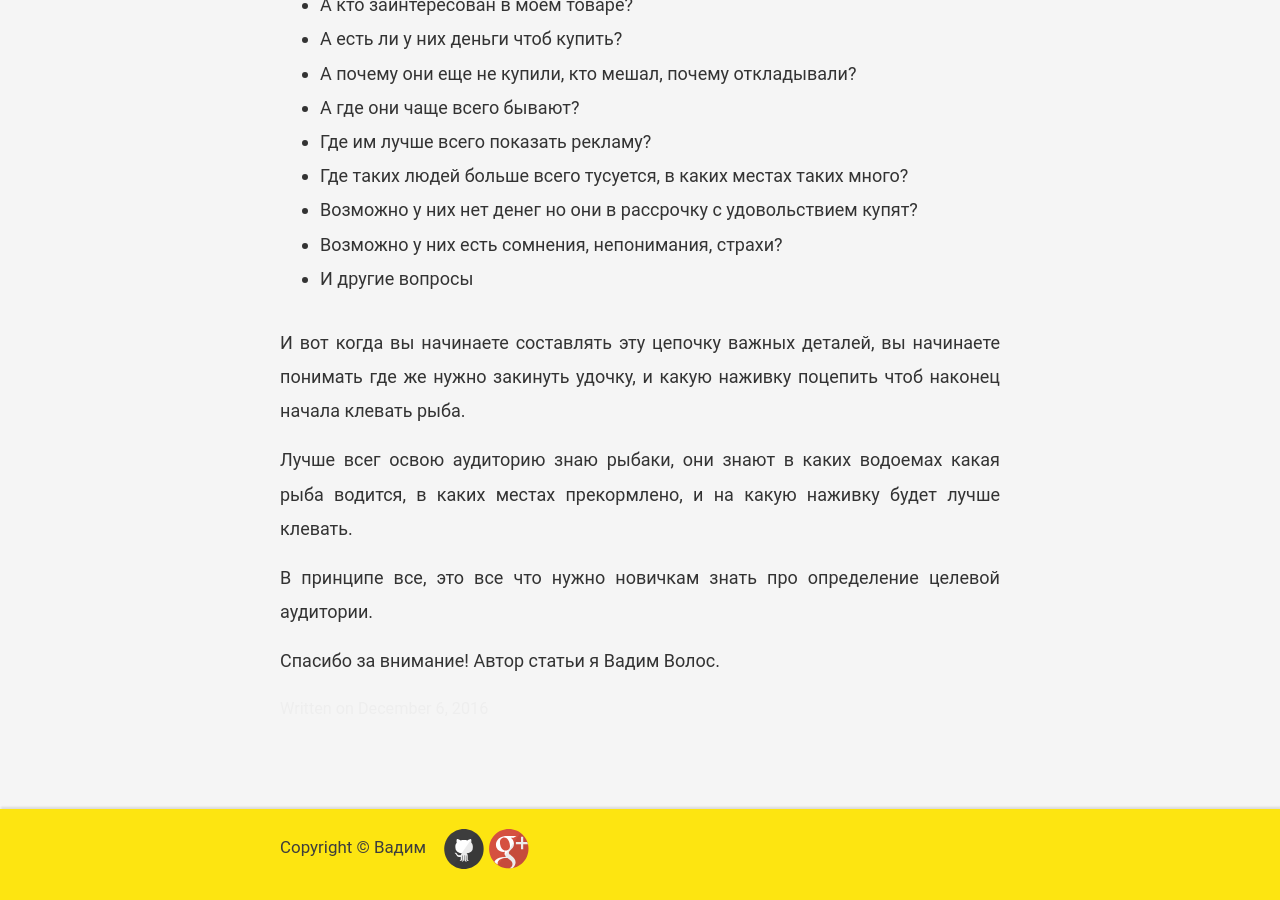
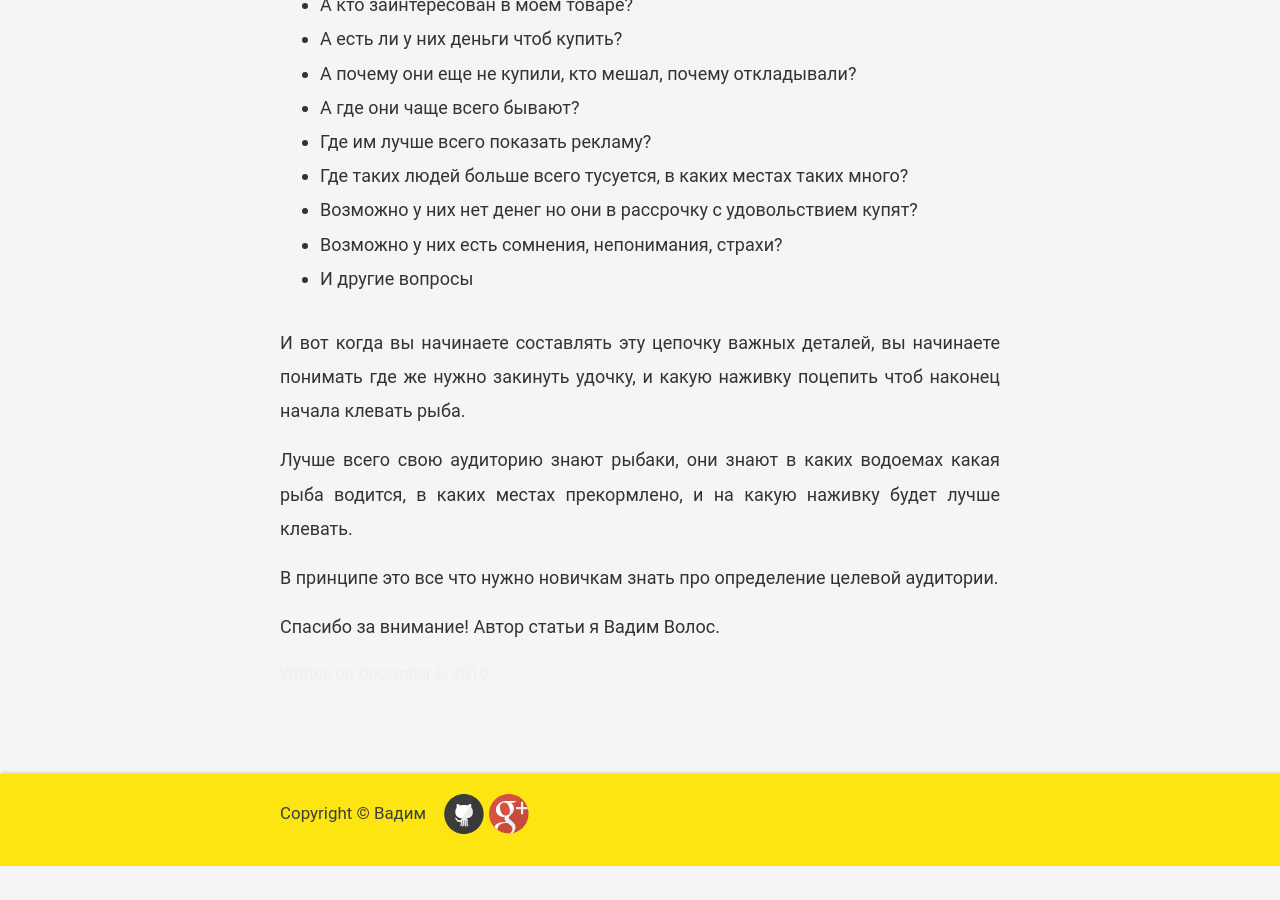
Before and after one commit to VadymVolos/vadymvolos.github.io, a Jekyll site: the page built from _posts/2016-12-06-zachem-opredelat-tselevuyu-auditoriyu.md, in a window 1280 px wide and 900 px high, scrolled down 847 px. Built offline with Jekyll 4.4.1, drawn with Linux system fonts in a browser that asks for light colours; comment, search, counter and statistics services are not loaded; after the commit the page ends 1713 px from its top, so only the background shows below that.

Commit message:
Update 2016-12-06-zachem-opredelat-tselevuyu-auditoriyu.md

```diff
--- a/_posts/2016-12-06-zachem-opredelat-tselevuyu-auditoriyu.md
+++ b/_posts/2016-12-06-zachem-opredelat-tselevuyu-auditoriyu.md
@@ -25,9 +25,9 @@
 
 И вот когда вы начинаете составлять эту цепочку важных деталей, вы начинаете понимать где же нужно закинуть удочку, и какую наживку поцепить чтоб наконец начала клевать рыба.
 
-Лучше всег освою аудиторию знаю рыбаки, они знают в каких водоемах какая рыба водится, в каких местах прекормлено, и на какую наживку будет лучше клевать.
+Лучше всего свою аудиторию знают рыбаки, они знают в каких водоемах какая рыба водится, в каких местах прекормлено, и на какую наживку будет лучше клевать.
 
-В принципе все, это все что нужно новичкам знать про определение целевой аудитории.
+В принципе это все что нужно новичкам знать про определение целевой аудитории.
 
 Спасибо за внимание!
 Автор статьи я Вадим Волос.
```
